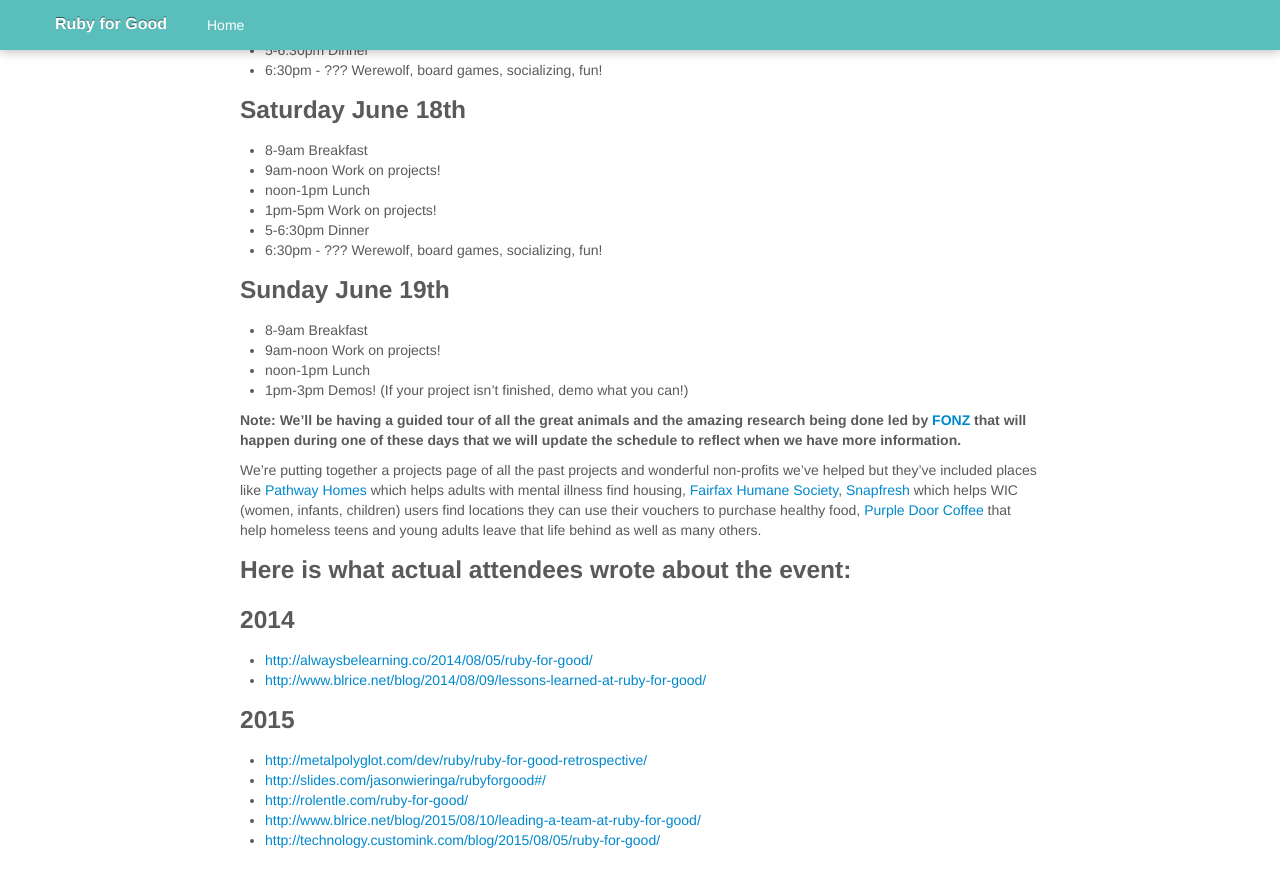
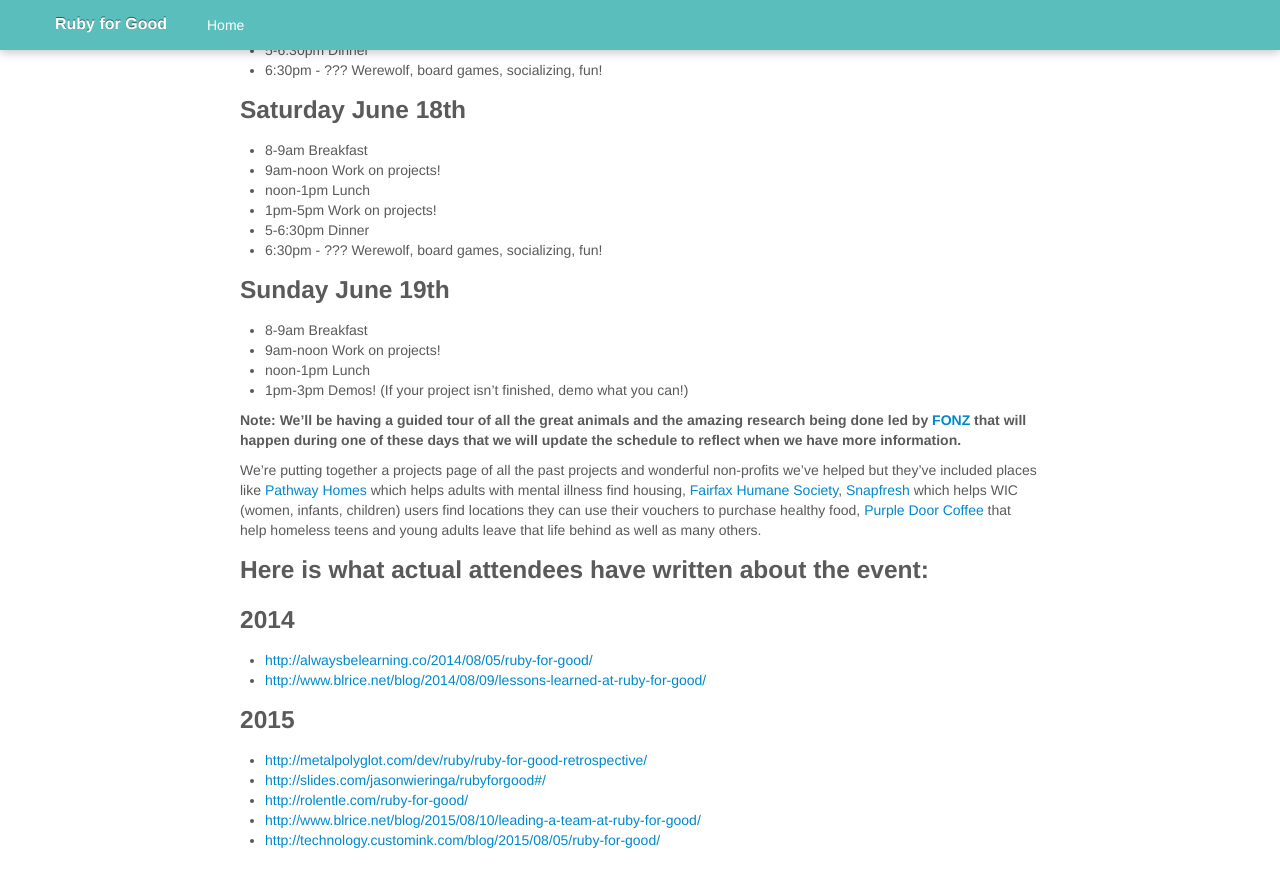
Before and after one commit to rubyforgood/rubyforgood.org--old, a Jekyll site: the page built from info.md, in a window 1280 px wide and 900 px high, scrolled down 690 px. Shown: the top 887 px of the window. Built offline with Jekyll 4.4.1, drawn with Linux system fonts in a browser that asks for light colours.

Commit message:
ANother update

```diff
--- a/info.md
+++ b/info.md
@@ -52,7 +52,7 @@
 
 We're putting together a projects page of all the past projects and wonderful non-profits we've helped but they've included places like [Pathway Homes](http://www.pathwayhomes.org/) which helps adults with mental illness find housing, [Fairfax Humane Society](http://www.hsfc.org/), [Snapfresh](http://snapfresh.org/) which helps WIC (women, infants, children) users find locations they can use their vouchers to purchase healthy food, [Purple Door Coffee](http://www.purpledoorcoffee.com/) that help homeless teens and young adults leave that life behind as well as many others.
 
-###Here is what actual attendees wrote about the event:
+###Here is what actual attendees have written about the event:
 
 ###2014
 
```
